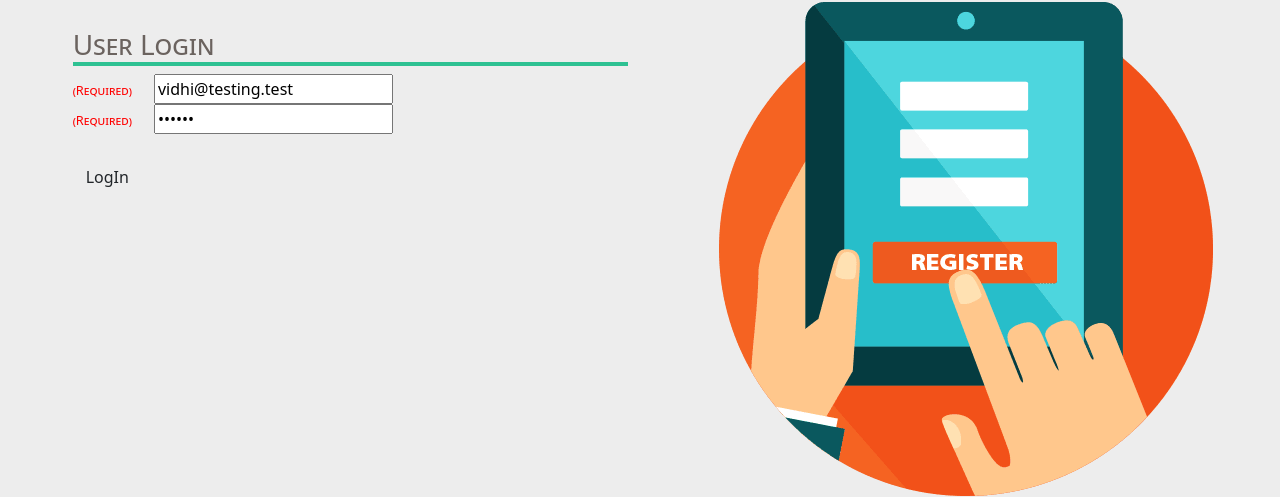
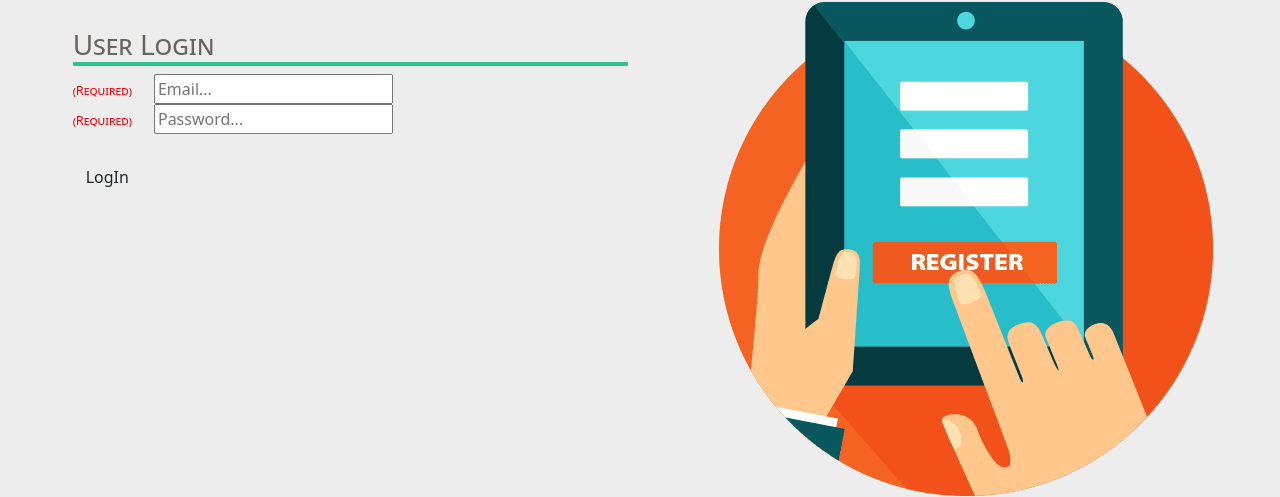
Before and after one commit to vidhiv/stockAnalytics, a Django app: template templates/login.html in a window 1280 px wide. Shown: the part 86-583 px from the top of the page. Run offline with Django 3.2, Linux system fonts and the light colour scheme; the template is opened without the code that fills it, so the values that code supplies are empty; some libraries are stand-ins or nearby versions.

Commit message:
removed login credentials

```diff
--- a/templates/login.html
+++ b/templates/login.html
@@ -17,13 +17,13 @@
                                 <div class="form-group ">
                                     <div class="col-lg-10">
                                         <label class="control-label col-sm-2 required">(Required)</label>
-                                        <input required type="email" name="email" value="vidhi@testing.test" placeholder="Email..." />
+                                        <input required type="email" name="email" value="" placeholder="Email..." />
                                     </div>
                                 </div>
                                 <div class="form-group">
                                     <div class="col-lg-10">
                                         <label class="control-label col-sm-2 required">(Required)</label>
-                                        <input required type="password" name="password" value="vidhi1" minlength="6"
+                                        <input required type="password" name="password" value="" minlength="6"
                                             maxlength="12" placeholder="Password..." />
                                     </div>
                                 </div>
```
